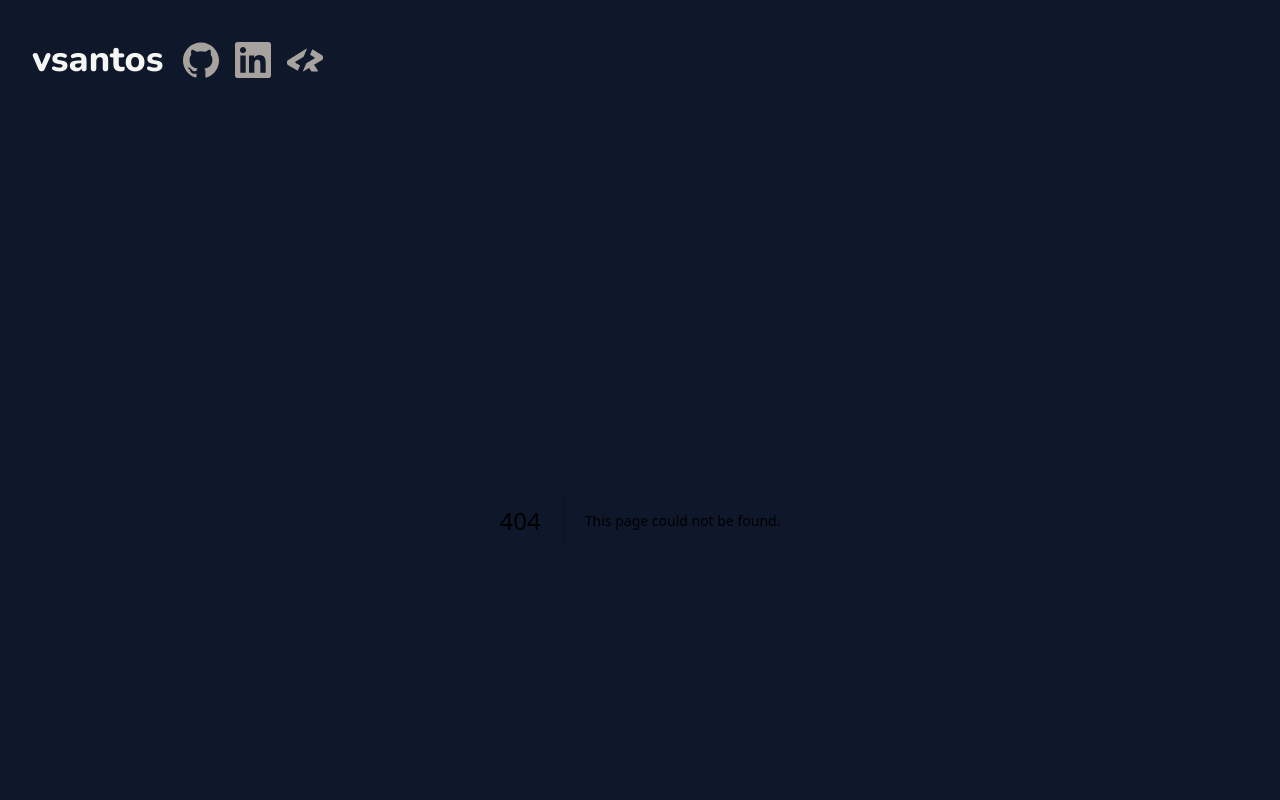
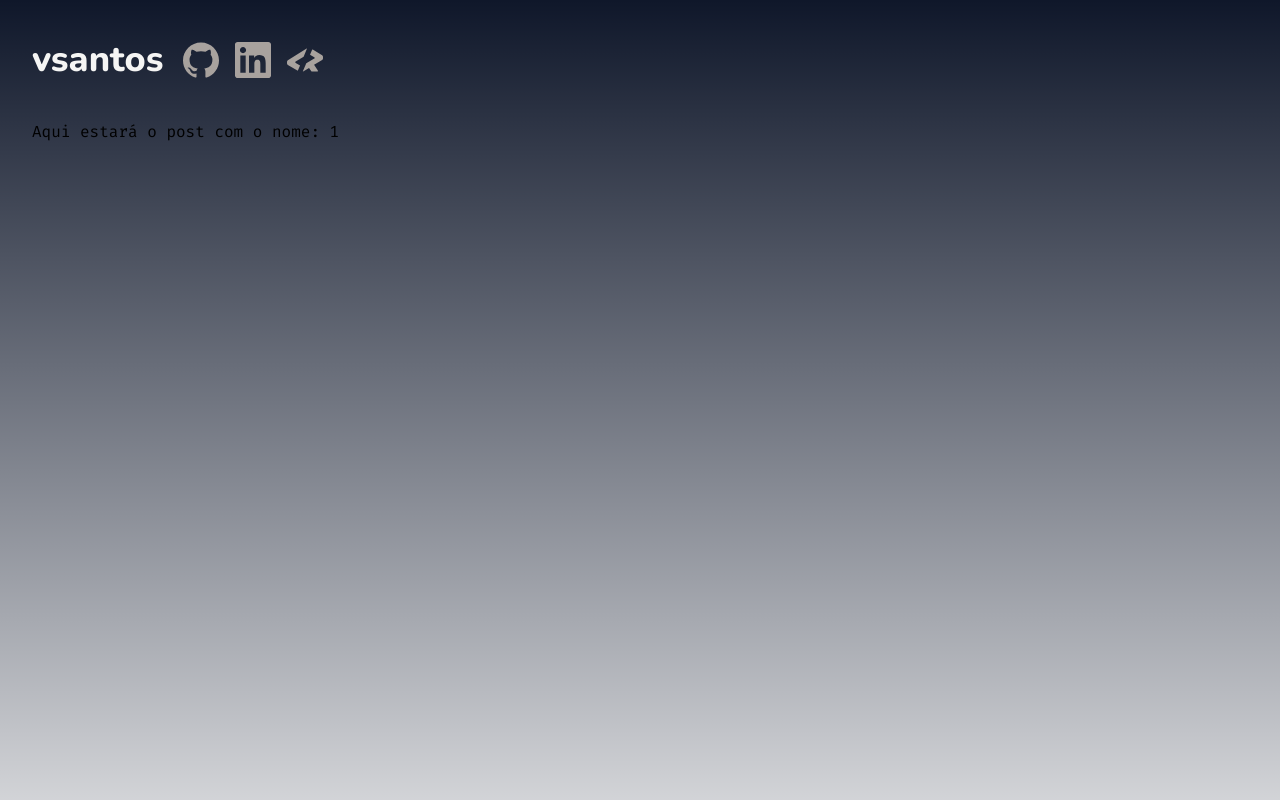
Before and after one commit to vsantos1711/my-blog, a Next.js app: page /project/1 in a window 1280 px wide. Before the commit this address had no page. Shown: the top 800 px of the page. Built offline with nearby package versions, Linux system fonts and the light colour scheme.

Commit message:
chore: create project page

```diff
--- /dev/null
+++ b/src/app/project/[slug]/page.tsx
@@ -0,0 +1,7 @@
+export default function Project({ params }: { params: { slug: string } }) {
+  return (
+    <main className="min-h-screen">
+      <div>Aqui estará o post com o nome: {params.slug}</div>
+    </main>
+  );
+}
```
